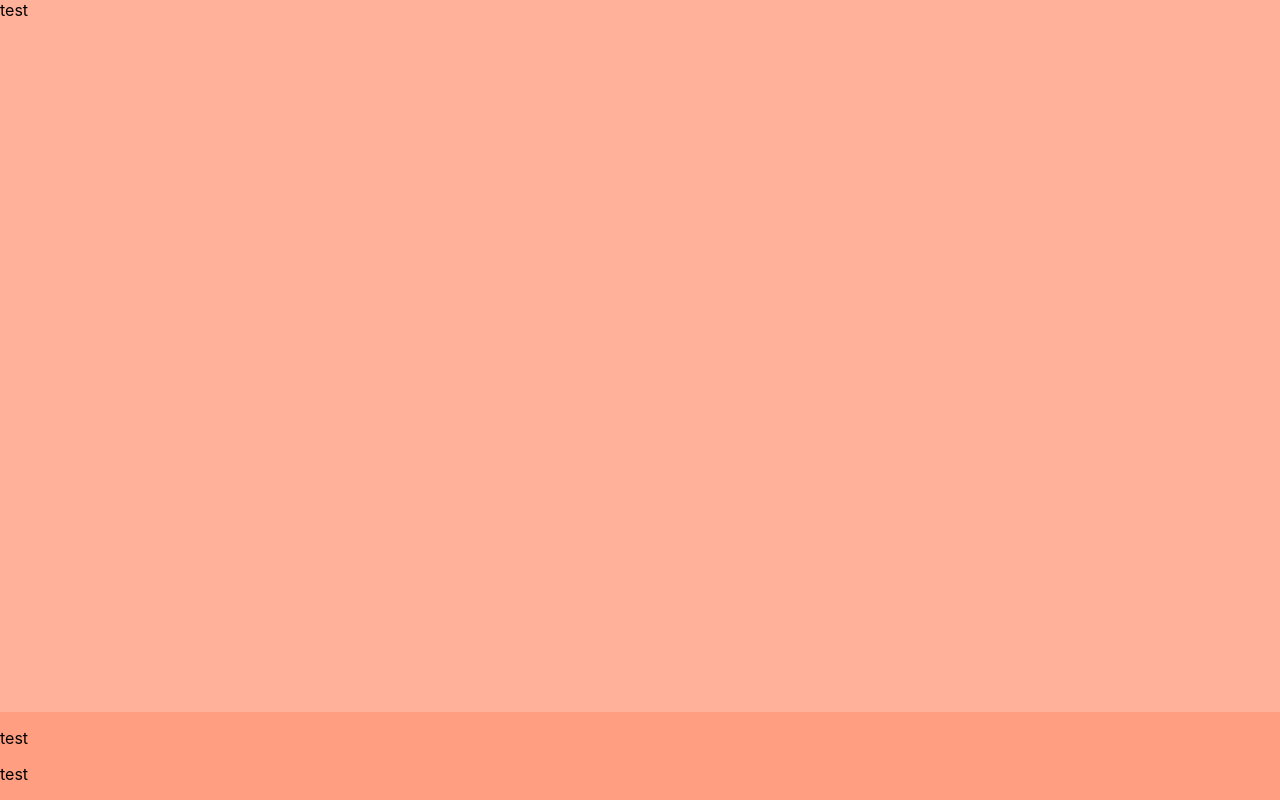
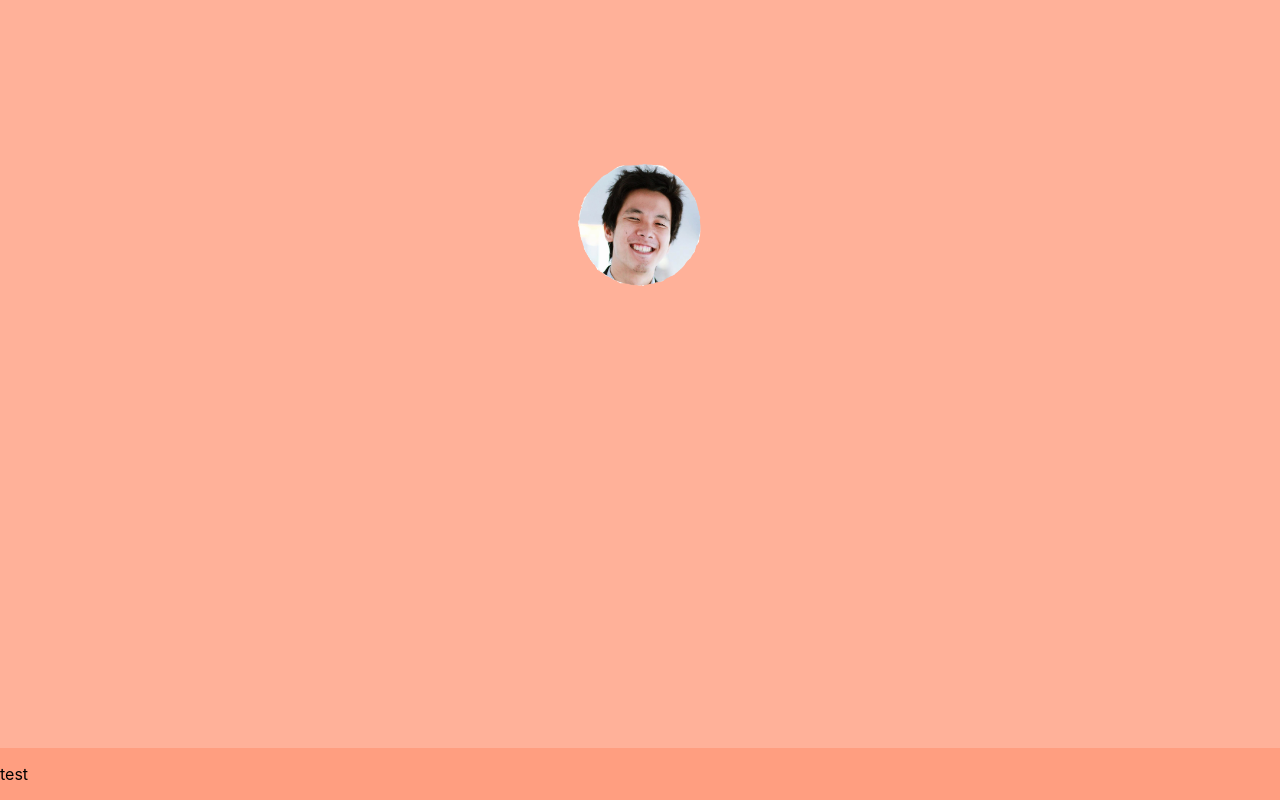
Before and after one commit to Spotexx/Portfolio, a React (Create React App) app in the folder my.portfolio/: page / in a window 1280 px wide. Built offline with nearby package versions, Linux system fonts and the light colour scheme.

Commit message:
added template portrait and finished jss for portrait and background colors

```diff
--- a/my.portfolio/src/App.tsx
+++ b/my.portfolio/src/App.tsx
@@ -1,6 +1,7 @@
 import { Box, makeStyles } from '@material-ui/core';
 import React from 'react';
 import './App.css';
+import face from './face.png';
 
 const useStyles = makeStyles(theme => ({
   siteBackground: {
@@ -8,11 +9,30 @@ const useStyles = makeStyles(theme => ({
     flexDirection:'column',
     minHeight:'100vh',
     minWidth:'100vw',
+    // why is test appearing above the portrait #line 46
+   },
+  content: {
     background: theme.palette.primary.main
-   },
+  },
   title: {
      background: theme.palette.primary.light
-   }
+  },
+  frame: {
+    display: 'inline',
+    position: 'relative'
+  },
+  portrait: {
+    maxHeight: '100%',
+    maxWidth: '100%',
+    width: '20vh',
+    height: 'auto',
+    position: 'absolute',
+    top: 0,
+    bottom: '40%',
+    left: 0,
+    right: 0,
+    margin: 'auto'
+  }
 }))
 
 export const App = () => {
@@ -20,13 +40,13 @@ export const App = () => {
   return (
     <Box className={classes.siteBackground}>
       <Box
-        className={classes.title}
+        className={`${classes.title} ${classes.frame}`}
         flexGrow={1}
       >
-        test
+        <img src={face} className={classes.portrait} alt="face" />
       </Box>
-      <Box>
-        <p>test</p><p>test</p>
+      <Box className={classes.content}>
+        <p>test</p>
       </Box>
     </Box>
   );
```
Also changed, not shown: my.portfolio/src/face.png (added).
